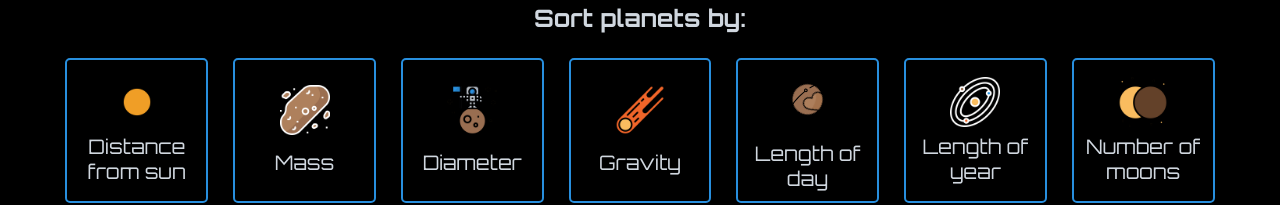
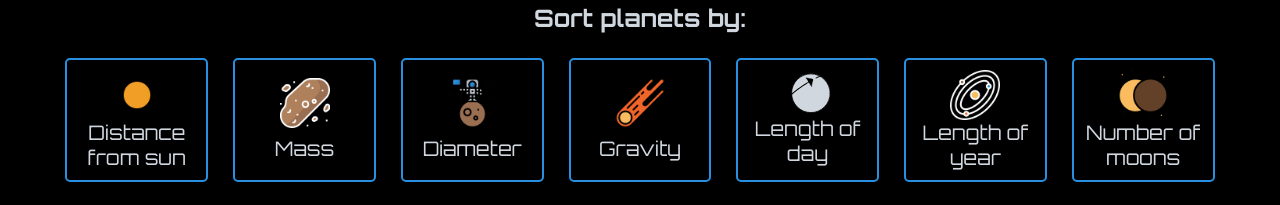
Before and after one commit to ConnorAndersonLarson/PlanetParty, a React (Create React App) app: page / in a window 1280 px wide. Shown: the part 201-406 px from the top of the page. Built offline with nearby package versions, Linux system fonts and the light colour scheme; no server answers.

Commit message:
Tweak new day icon

```diff
--- a/src/components/SortBox/SortBox.tsx
+++ b/src/components/SortBox/SortBox.tsx
@@ -19,7 +19,7 @@ const SortBox: React.FC<Props> = ({ updateSort }) => {
         <input type="radio" onClick={updateSort} id="gravity" name="sortCriteria" value="gravity"></input>
         <label htmlFor="gravity"><img className='sort-icon' alt='astronaut icon' src='../space/falling-star.png'></img>Gravity</label>
         <input type="radio" onClick={updateSort} id="lengthOfDay" name="sortCriteria" value="length_of_day"></input>
-        <label htmlFor="lengthOfDay"><img className='sort-icon' alt='astronaut icon' src='../space/planet-axis.svg'></img>Length of day</label>
+        <label htmlFor="lengthOfDay"><img className='sort-icon' alt='astronaut icon' src='../space/planet-axis-2.svg'></img>Length of day</label>
         <input type="radio" onClick={updateSort} id="lengthOfYear" name="sortCriteria" value="length_of_year"></input>
         <label htmlFor="lengthOfYear"><img className='sort-icon' alt='astronaut icon' src='../space/solar-system.png'></img>Length of year</label>
         <input type="radio" onClick={updateSort} id="numberOfMoons" name="sortCriteria" value="number_of_moons"></input>
```
Also changed, not shown: public/space/planet-axis-2.svg (added).
